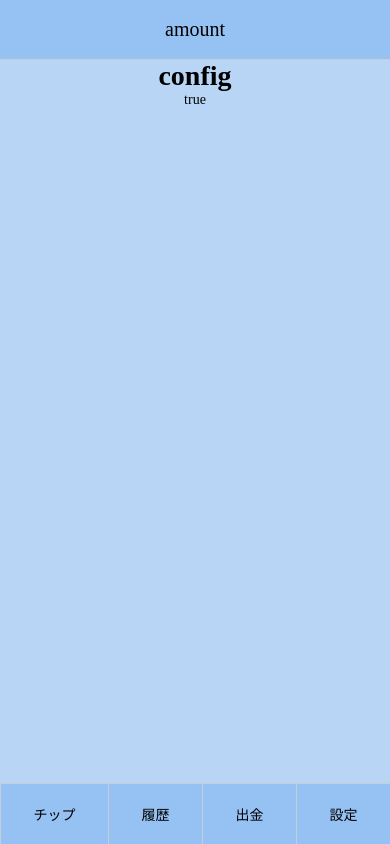
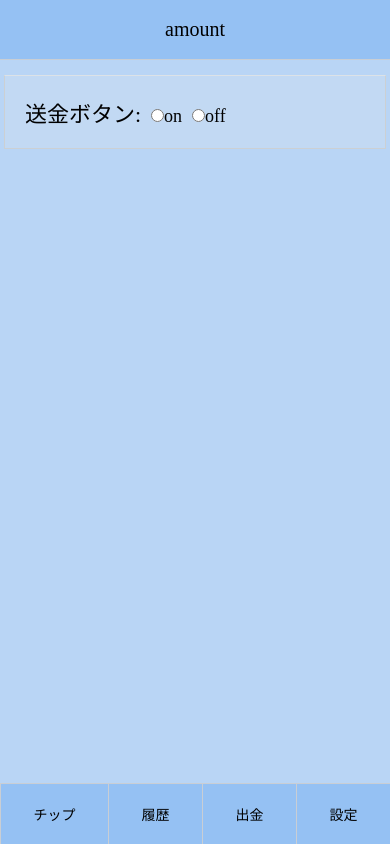
Before and after one commit to ha-ya4/tip-pocket-nem, a Vue app: page /config in a window 390 px wide. Built offline with nearby package versions, Linux system fonts and the light colour scheme; no server answers.

Commit message:
config.vueの土台となるカードと送金ボタンのcss適用

```diff
--- a/src/App.vue
+++ b/src/App.vue
@@ -28,14 +28,11 @@ export default class Home extends Vue {
 <style>
 body {
   background-color: #b9d5f5;
-  text-align: center;
 }
 
 #nav {
   background-color: #95c1f3;
   display: flex;
-  justify-content: center;
-  align-items: center;
 }
 
 a {
@@ -69,8 +66,9 @@ a {
 }
 
 /*スマホ*/
-@media screen and (max-width: 700px) {
+@media screen and (max-width: 800px) {
   #nav {
+    text-align: center;
     position: fixed;
     bottom: 0;
     width: 100%;
@@ -84,6 +82,7 @@ a {
   }
 
   .xem-amount {
+    text-align: center;
     font-size: 20px;
     border-bottom: 1px solid#c9ced4;
     padding-top: 18px;
--- a/src/store/app-config.ts
+++ b/src/store/app-config.ts
@@ -18,8 +18,8 @@ export default {
 
     defaultMessage: 'message1',
 
-    // 送金時に確認するかどうか
-    confirm: true,
+    // 送金buttonを押してから送金するかどうか
+    sendButton: true,
   },
 
   getters: {
@@ -39,23 +39,23 @@ export default {
   },
 
   mutations: {
-    // confirmをtrueならfalse、またはその逆に書き換える
-    changeConfirm(state: any) {
-      if (state.confirm === true) {
-        state.confirm = false;
+    // sendButtonをtrueならfalse、またはその逆に書き換える
+    changesendButton(state: any) {
+      if (state.sendButton === true) {
+        state.sendButton = false;
       } else {
-        state.confirm = true;
+        state.sendButton = true;
       }
     },
 
     // 指定したkey名の値を書き換える
     // 連想配列の型はインターフェースで定義してあるがこれでいいのか？
-    registerAmount(state: any, payload: AmountRegisterPayLoad) {
+    registerAmount(state: any, payload: RegisterAmountPayLoad) {
       state.amount[payload.position] = payload.amount;
     },
 
     // 指定したkey名のメッセージを書き換える
-    registerMessage(state: any, payload: MessageRegisterPayLoad) {
+    registerMessage(state: any, payload: RegisterMessagePayLoad) {
       state.message[payload.position] = payload.message;
     },
   },
@@ -64,13 +64,13 @@ export default {
 };
 
 // 数量を書き換えるときに渡す引数の型
-interface registerAmountPayLoad {
+interface RegisterAmountPayLoad {
   position: string;
   amount: number;
 }
 
 // メッセージを書き換えるときに渡す引数の型
-interface registerMessagePayLoad {
+interface RegisterMessagePayLoad {
   position: string;
   message: string;
 }
--- a/src/views/Config.vue
+++ b/src/views/Config.vue
@@ -1,7 +1,12 @@
 <template>
   <div id="config">
-    <h1>config</h1>
-    {{ confirm }}
+
+    <div id="send-button">
+      <span class="config-item">送金ボタン:</span>
+      <span class="radio-item"><input type="radio" name="send-radio">on</span>
+      <span class="radio-item"><input type="radio" name="send-radio">off</span>
+    </div>
+
   </div>
 </template>
 
@@ -10,7 +15,7 @@ import { Component, Vue } from 'vue-property-decorator';
 
 @Component
 export default class Home extends Vue {
-  private confirm: boolean = this.$store.state.Config.confirm;
+  private sendButton: boolean = this.$store.state.Config.sendButton;
   private defaultAmount: number = this.$store.getters['Config/defaultAmount'];
   private amount: number = this.$store.state.Config.amount;
   private defaultMessage: string = this.$store.getters['Config/defaultMessage'];
@@ -24,5 +29,34 @@ export default class Home extends Vue {
 </script>
 
 <style scoped>
+/*スマホ*/
+@media screen and (max-width: 800px) {
+  #config {
+    margin-top: 15px;
+    background-color: #c2d9f3;
+    border-top: 1px solid #dce2e7;
+    border-bottom: 1px solid #ccd0d3;
+    border-right: 1px solid #ccd0d3;
+    border-left: 1px solid #ccd0d3;
+    width: 98%;
+    margin-left: auto;
+    margin-right: auto;
+    padding: 15px;
+  }
 
+  #send-button {
+    margin-top: 5px;
+    margin-bottom: 5px;
+  }
+
+  .config-item {
+    font-size: 22px;
+    margin-left: 5px;
+  }
+
+  .radio-item {
+    font-size: 18px;
+    margin-left: 10px;
+  }
+}
 </style>
```
